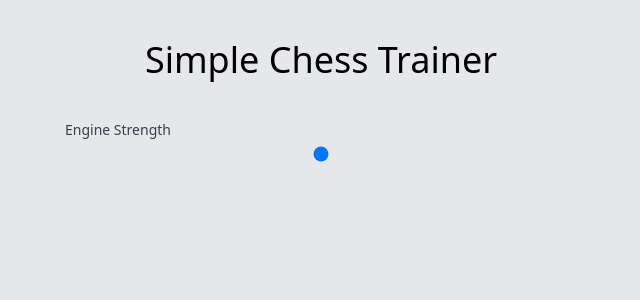
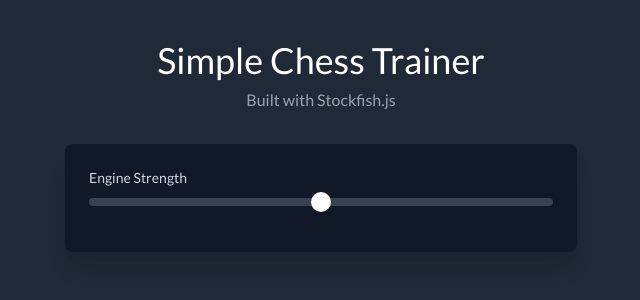
Before and after one commit to dwmclary/simple-chess-trainer, a Flask app: page / in a window 1280 px wide. Shown: the top 300 px of the page, without its empty margins (319-959 px from the left). Run offline with Flask 3, Linux system fonts and the light colour scheme.

Commit message:
cleaned up UI

```diff
--- a/templates/index.html
+++ b/templates/index.html
@@ -8,18 +8,55 @@
     <link rel="stylesheet" href="{{ url_for('static', filename='assets/chessboard.css') }}" />
     <link rel="stylesheet" href="{{ url_for('static', filename='assets/extensions/markers/markers.css') }}" />
     <link rel="stylesheet" href="{{ url_for('static', filename='assets/extensions/promotion-dialog/promotion-dialog.css') }}" />
+    <link rel="preconnect" href="https://fonts.googleapis.com">
+    <link rel="preconnect" href="https://fonts.gstatic.com" crossorigin>
+    <link href="https://fonts.googleapis.com/css2?family=Lato:wght@400;700&display=swap" rel="stylesheet">
+    <style>
+        body {
+            font-family: 'Lato', sans-serif;
+        }
+        /* Custom slider styles for a better look */
+        #elo-slider::-webkit-slider-thumb {
+            -webkit-appearance: none;
+            appearance: none;
+            width: 20px;
+            height: 20px;
+            background: #ffffff;
+            border-radius: 50%;
+            cursor: pointer;
+            transition: background 0.3s ease-in-out;
+        }
+        #elo-slider::-moz-range-thumb {
+            width: 20px;
+            height: 20px;
+            background: #ffffff;
+            border-radius: 50%;
+            cursor: pointer;
+            transition: background 0.3s ease-in-out;
+        }
+        #elo-slider::-webkit-slider-thumb:hover {
+            background: #d1d5db; /* gray-300 */
+        }
+        #elo-slider::-moz-range-thumb:hover {
+            background: #d1d5db; /* gray-300 */
+        }
+    </style>
 </head>
-<body class="bg-gray-200">
+<body class="bg-gray-800 text-white">
     <div class="container mx-auto mt-10 flex flex-col items-center">
-        <h1 class="text-4xl text-center mb-10">Simple Chess Trainer</h1>
-        <div class="w-full max-w-lg md:w-1/2 mb-4">
-            <div class="flex justify-between">
-                <label for="elo-slider" class="block text-sm font-medium text-gray-700">Engine Strength</label>
-                <span id="elo-rating" class="text-sm font-medium text-gray-700"></span>
+        <h1 class="text-4xl text-center mb-2">Simple Chess Trainer</h1>
+        <p class="text-gray-400 mb-8">Built with Stockfish.js</p>
+
+        <div class="bg-gray-900 p-6 rounded-lg shadow-xl w-full max-w-lg md:w-1/2 transition-shadow duration-300 hover:shadow-2xl">
+            <div class="mb-4">
+                <div class="flex justify-between">
+                    <label for="elo-slider" class="block text-sm font-medium text-gray-300">Engine Strength</label>
+                    <span id="elo-rating" class="text-sm font-medium text-gray-300"></span>
+                </div>
+                <input type="range" id="elo-slider" min="400" max="2000" value="1200" step="25" class="w-full h-2 bg-gray-700 rounded-lg appearance-none cursor-pointer">
             </div>
-            <input type="range" id="elo-slider" min="400" max="2000" value="1200" step="25" class="w-full h-2 bg-gray-200 rounded-lg appearance-none cursor-pointer">
+            <div id="board"></div>
         </div>
-        <div id="board" class="w-full max-w-lg md:w-1/2"></div>
     </div>
 
 <script type="module" src="{{ url_for('static', filename='js/main.js') }}"></script>
```
